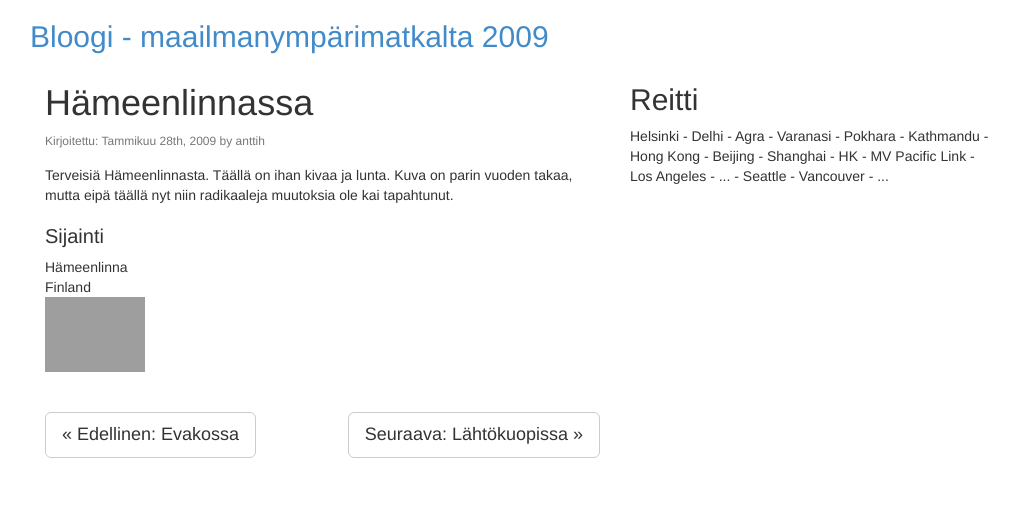
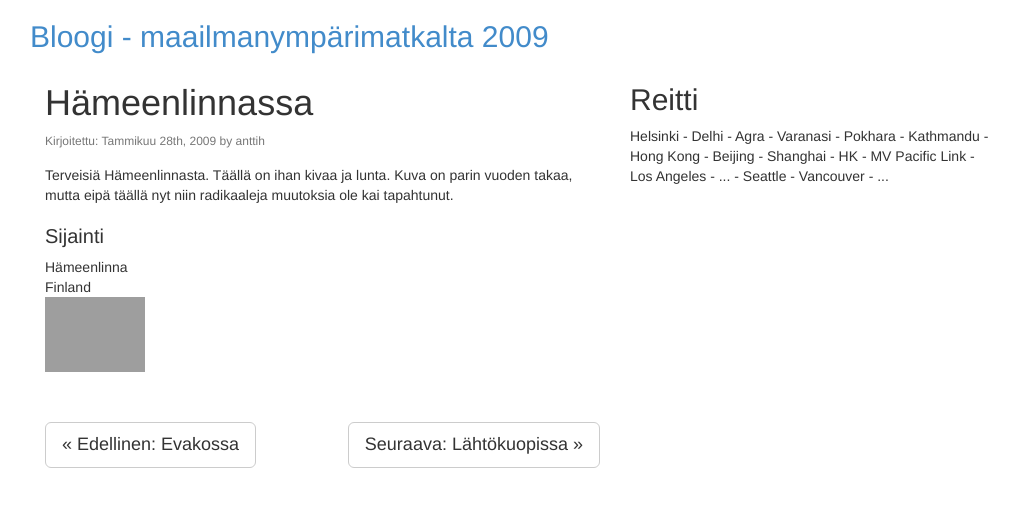
Before and after one commit to halla/bloogi, a Jekyll site: the page built from _posts/2009-01-28-hameenlinnassa.html, in a window 1280 px wide. Shown: the top 507 px of the page, without its empty margins (25-1035 px from the left). Built offline with Jekyll 4.4.1, drawn with Linux system fonts in a browser that asks for light colours; grey boxes are pictures that could not be loaded.

Commit message:
Kuville marginaalia.

```diff
--- a/stylesheets/site.css
+++ b/stylesheets/site.css
@@ -5,7 +5,7 @@
 #page-navigation .left { float: left; }
 #page-navigation .right { float: right; }
 
-.field-type-image .field-item { float: left; margin-right: 10px; }
+.field-type-image .field-item { float: left; margin-right: 10px; margin-bottom: 10px; }
 .field-type-image { overflow: hidden; }
 
 .submitted { margin-bottom: 15px; display:block; color: #777; font-size: 12px; }
```
